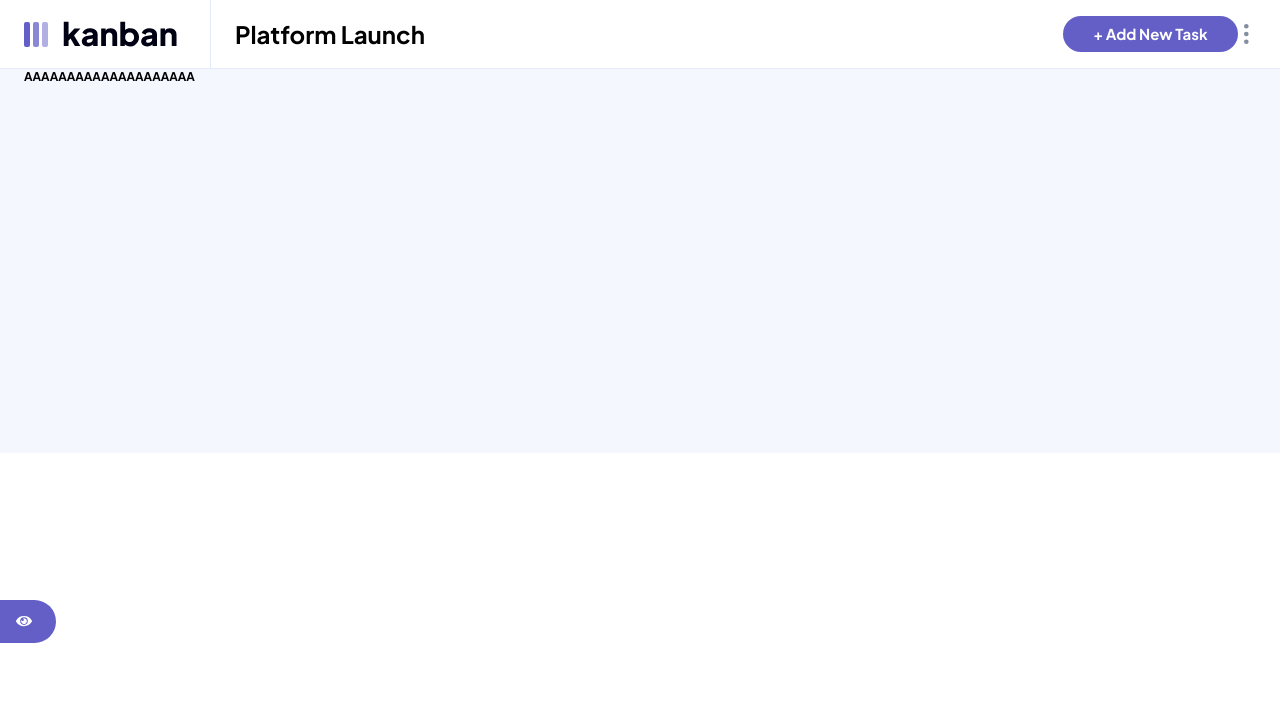
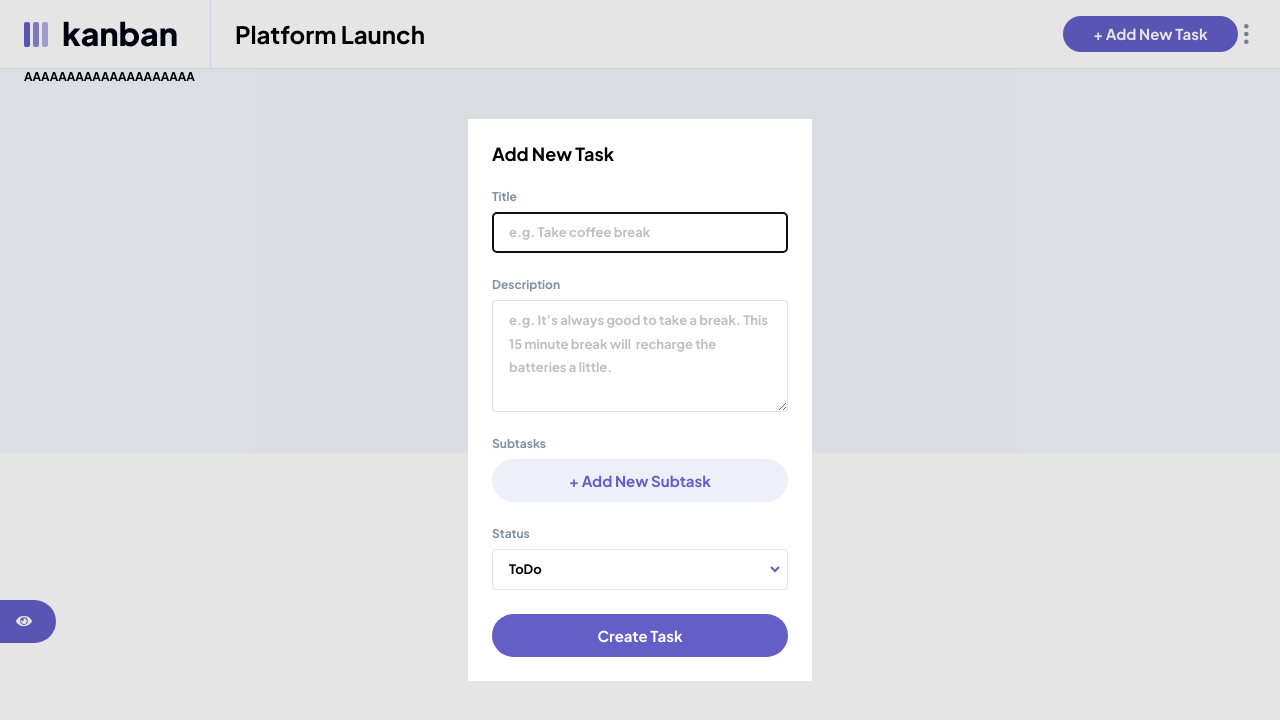
Before and after one commit to MarcinFiuk/kanban-task-management-web-app, a React (Vite) app: page / in a window 1280 px wide. Shown: the top 720 px of the page. Built offline with nearby package versions, Linux system fonts and the light colour scheme.

Commit message:
feat:add addTaksForm

```diff
--- a/package.json
+++ b/package.json
@@ -10,7 +10,8 @@
   },
   "dependencies": {
     "react": "^18.2.0",
-    "react-dom": "^18.2.0"
+    "react-dom": "^18.2.0",
+    "react-hook-form": "^7.43.9"
   },
   "devDependencies": {
     "@types/react": "^18.0.28",
--- a/src/App.tsx
+++ b/src/App.tsx
@@ -6,11 +6,12 @@ import Overlay from './components/Overlay';
 
 import OpenNav from './assets/icon-show-sidebar.svg';
 import { Modal } from './components/Modal';
+import Form from './components/Form';
 
 function App() {
     const [darkMode, setDarkMode] = useState(false);
     const [isNavOpen, setIsNavOpen] = useState(false);
-    const [isModalOpen, setIsModalOpen] = useState(false);
+    const [isModalOpen, setIsModalOpen] = useState(true);
 
     return (
         <div className={`relative ${darkMode ? 'dark' : ''}`}>
@@ -29,7 +30,7 @@ function App() {
                 setCloseNav={setIsNavOpen}
             />
             <Modal isOpen={isModalOpen} setCloseDialog={setIsModalOpen}>
-                Modal
+                <Form object={{}} />
             </Modal>
             <main className=''>
                 <button
--- a/src/components/ButtonPrimary.tsx
+++ b/src/components/ButtonPrimary.tsx
@@ -5,7 +5,7 @@ import { ComponentPropsWithoutRef } from 'react';
 type ButtonProps = { classes?: string } & ComponentPropsWithoutRef<'button'>;
 
 const ButtonPrimary = ({ classes, children, ...props }: ButtonProps) => {
-    const className = `grid place-content-center w-full text-white text-headingM rounded-3xl cursor-pointer ${classes} `;
+    const className = `grid place-content-center w-full   text-headingM rounded-3xl cursor-pointer ${classes} `;
     return (
         <button className={className} {...props}>
             {children}
--- /dev/null
+++ b/src/components/Form.tsx
@@ -0,0 +1,143 @@
+import { useForm, SubmitHandler, useFieldArray } from 'react-hook-form';
+import ButtonPrimary from './ButtonPrimary';
+
+import CloseIcon from './../assets/icon-cross.svg';
+
+type FormProps = {
+    object: {
+        title?: string;
+        description?: string;
+        subtasks?: { title: string; isCompleted: boolean }[];
+        status?: [];
+    };
+};
+
+type ReactHookFormTypes = Pick<FormProps, 'object'>;
+
+const Form = ({ object }: FormProps) => {
+    const {
+        register,
+        control,
+        handleSubmit,
+        formState: { errors },
+    } = useForm({ defaultValues: object });
+
+    const { fields, append, remove } = useFieldArray({
+        name: 'subtasks',
+        control,
+    });
+
+    return (
+        <div className='w-86 p-6'>
+            <h1 className='text-headingL mb-6'>
+                {Object.hasOwn(object, 'title') ? 'Edit Task' : 'Add New Task'}
+            </h1>
+            <form>
+                <div className='flex flex-wrap mb-6'>
+                    <label
+                        htmlFor='title'
+                        className='text-headingS text-grayMedium mb-2 tracking-normal'
+                    >
+                        Title
+                    </label>
+                    <input
+                        type='text'
+                        id='title'
+                        placeholder='e.g. Take coffee break'
+                        className='basis-full text-bodyL leading-xl text-black px-4 py-2 border rounded border-grayMedium/25 placeholder:text-bodyL placeholder:leading-xl placeholder:text-black/25'
+                        {...register('title')}
+                    />
+                </div>
+                <div className='flex flex-wrap mb-6'>
+                    <label
+                        htmlFor='description'
+                        className='text-headingS text-grayMedium mb-2 tracking-normal'
+                    >
+                        Description
+                    </label>
+                    <textarea
+                        id='description'
+                        rows={4}
+                        placeholder='e.g. It’s always good to take a break. This 15 minute break will  recharge the batteries a little.'
+                        className='basis-full text-bodyL leading-xl text-black px-4 py-2 border rounded border-grayMedium/25 placeholder:text-bodyL placeholder:leading-xl placeholder:text-black/25'
+                        {...register('description')}
+                    />
+                </div>
+                <div className='flex flex-wrap mb-6'>
+                    <label
+                        htmlFor='subtasks'
+                        className='text-headingS text-grayMedium mb-2 tracking-normal'
+                    >
+                        Subtasks
+                    </label>
+                    <div className='basis-full '>
+                        {fields.map((field, index) => {
+                            return (
+                                <div
+                                    key={field.id}
+                                    className='flex flex-nowrap gap-4 mb-3'
+                                >
+                                    <input
+                                        type='text'
+                                        placeholder='e.g. Make coffee'
+                                        {...register(`subtasks.${index}.title`)}
+                                        className='flex-grow text-bodyL leading-xl text-black px-4 py-2 border rounded border-grayMedium/25 placeholder:text-bodyL placeholder:leading-xl placeholder:text-black/25'
+                                    />
+                                    <button
+                                        type='button'
+                                        onClick={() => remove(index)}
+                                    >
+                                        <img
+                                            src={CloseIcon}
+                                            alt='close icon'
+                                            role='none'
+                                        />
+                                    </button>
+                                </div>
+                            );
+                        })}
+                    </div>
+                    <ButtonPrimary
+                        type='button'
+                        onClick={() =>
+                            append({
+                                title: '',
+                                isCompleted: false,
+                            })
+                        }
+                        classes='text-mainPurple bg-mainPurple/10 text-bodyL leading-xl py-2'
+                    >
+                        + Add New Subtask
+                    </ButtonPrimary>
+                </div>
+                <div className='flex flex-wrap mb-6'>
+                    <label
+                        htmlFor='status'
+                        className='text-headingS text-grayMedium mb-2 tracking-normal '
+                    >
+                        Status
+                    </label>
+                    <div
+                        className={`relative basis-full after:content-link after:absolute after:right-2 after:top-3 after:-z-10`}
+                    >
+                        <select
+                            id='status'
+                            {...register('status')}
+                            className='appearance-none block font-body text-bodyL leading-xl m-0 py-2 px-4 w-full border rounded border-grayMedium/25 bg-transparent'
+                            // className='w-full text-bodyL leading-xl text-black px-4 py-2 border rounded border-grayMedium/25'
+                        >
+                            <option value='todo'>ToDo</option>
+                            <option value='doing'>Doing</option>
+                            <option value='done'>Done</option>
+                        </select>
+                    </div>
+                </div>
+                <ButtonPrimary classes='bg-mainPurple text-white text-bodyL leading-xl py-2'>
+                    Create Task
+                </ButtonPrimary>
+            </form>
+        </div>
+    );
+};
+
+export default Form;
--- a/src/components/Header.tsx
+++ b/src/components/Header.tsx
@@ -52,13 +52,13 @@ const Header = ({ darkMode, setToggleNav, isOpen, openModal }: HeaderProps) => {
                 <div className='flex py-4 w-[68px] md:w-[193px]'>
                     <ButtonPrimary
                         onClick={() => openModal(true)}
-                        classes='md:hidden py-2.5 bg-mainPurple basis-12'
+                        classes='md:hidden py-2.5 bg-mainPurple basis-12 text-white'
                     >
                         <img src={AddTaskIcon} alt='add task' />
                     </ButtonPrimary>
                     <ButtonPrimary
                         onClick={() => openModal(true)}
-                        classes='hidden md:block  bg-mainPurple w-41'
+                        classes='hidden md:block  bg-mainPurple w-41 text-white'
                     >
                         + Add New Task
                     </ButtonPrimary>
--- a/src/components/Modal.tsx
+++ b/src/components/Modal.tsx
@@ -15,12 +15,12 @@ export const Modal = ({ children, isOpen, setCloseDialog }: ModalProps) => {
     };
 
     useEffect(() => {
-        isOpen && dialogRef.current?.showModal();
+        isOpen && !dialogRef.current?.open && dialogRef.current?.showModal();
         !isOpen && dialogRef.current?.close();
     }, [isOpen]);
 
     return (
-        <dialog ref={dialogRef} onKeyDown={closeDialog}>
+        <dialog ref={dialogRef} onKeyDown={closeDialog} className='mx-auto p-0'>
             {children}
         </dialog>
     );
--- a/tailwind.config.js
+++ b/tailwind.config.js
@@ -16,6 +16,7 @@ export default {
             grayLight: '#F4F7FD',
             lines: '#3E3F4E',
             linesLight: '#E4EBFA',
+            transparent: 'transparent',
         },
         fontFamily: {
             body: '"Plus Jakarta Sans", Roboto, sans-serif',
@@ -31,6 +32,7 @@ export default {
         },
         lineHeight: {
             l: '1.25',
+            xl: '1.8',
         },
         gridTemplateColumns: {
             headerMobile: '24px 1fr 68px',
@@ -47,9 +49,13 @@ export default {
                 65: '16.25rem',
                 69: '17.25rem',
                 75: '18.75rem',
+                86: '21.5rem',
             },
             boxShadow: {
                 custom: '0 10px 20px 0 rgba(54, 78, 126, 0.25)',
+            },
+            content: {
+                link: 'url("/src/assets/icon-chevron-down.svg")',
             },
         },
     },
```
Also changed, not shown: 1 other file (tests, documents, lock files or other folders).
